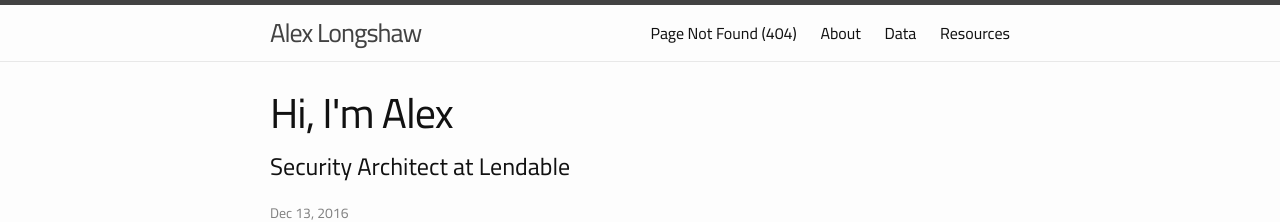
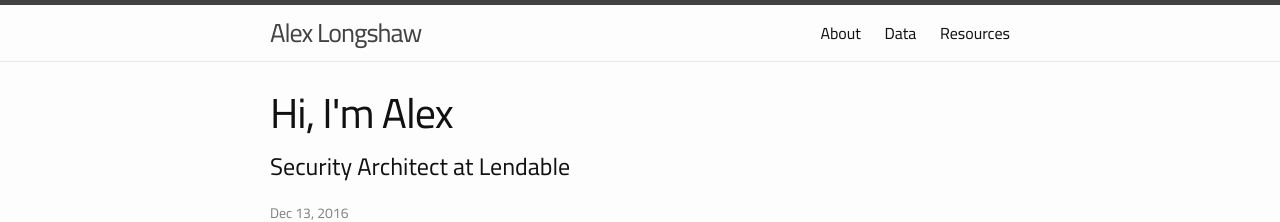
Before and after one commit to alexlongshaw/alexlongshaw.github.io, a Jekyll site: the page built from index.html, in a window 1280 px wide. Shown: the top 222 px of the page. Built offline with Jekyll 4.4.1, drawn with Linux system fonts in a browser that asks for light colours.

Commit message:
Remove dynamic menu

```diff
--- a/404.md
+++ b/404.md
@@ -1,9 +1,8 @@
 ---
 layout: page
+title: 404
 permalink: /404.html
 ---
-
-# Page Not Found (404)
 
 ## This page has vanished
 
--- a/_includes/header.html
+++ b/_includes/header.html
@@ -14,11 +14,9 @@
       </a>
 
       <div class="trigger">
-        {% for my_page in site.pages %}
-          {% if my_page.title %}
-          <a class="page-link" href="{{ my_page.url | prepend: site.baseurl }}">{{ my_page.title }}</a>
-          {% endif %}
-        {% endfor %}
+        <a class="page-link" href="{{ '/about/' | prepend: site.baseurl }}">About</a>
+        <a class="page-link" href="{{ '/data/' | prepend: site.baseurl }}">Data</a>
+        <a class="page-link" href="{{ '/resources/' | prepend: site.baseurl }}">Resources</a>
       </div>
     </nav>
 
```
